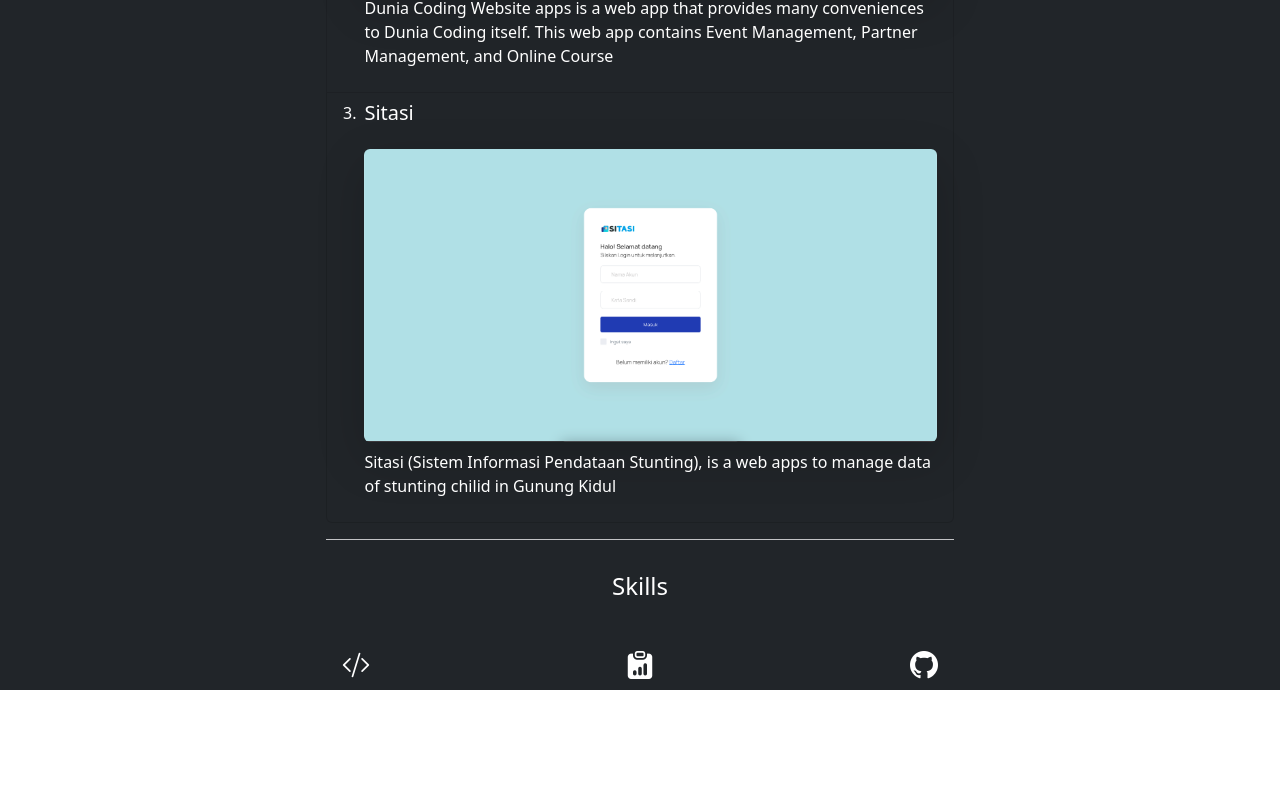
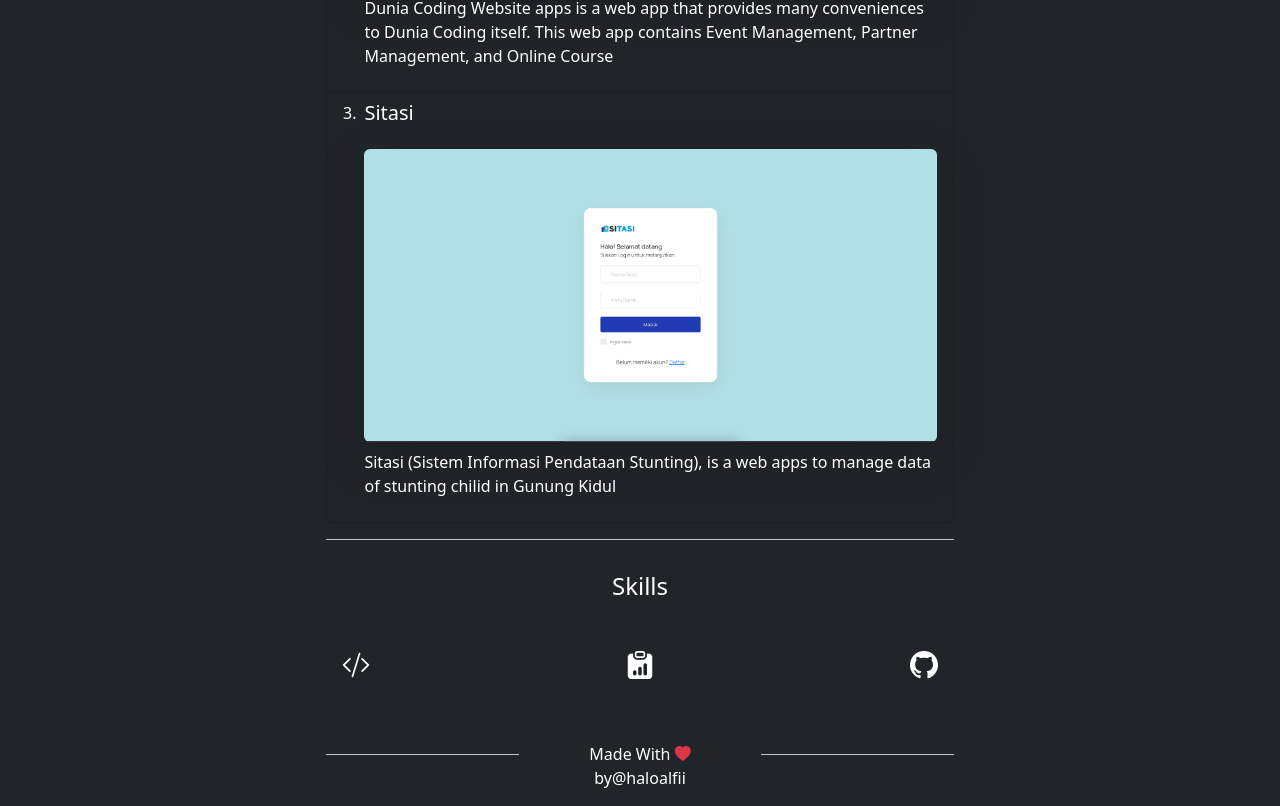
Before and after one commit to haloalfii/haloalfii-React, a React (Create React App) app: page / in a window 1280 px wide. Shown: the part 1369-2175 px from the top of the page. Before the commit the page ends 2059 px from the top, so only its background shows below. Built offline with nearby package versions, Linux system fonts and the light colour scheme.

Commit message:
Fotoer Done

```diff
--- a/public/index.html
+++ b/public/index.html
@@ -23,7 +23,7 @@
       work correctly both with client-side routing and a non-root public URL.
       Learn how to configure a non-root public URL by running `npm run build`.
     -->
-  <title>React App</title>
+  <title>React Portofolio</title>
 </head>
 
 <body>
--- a/src/App.js
+++ b/src/App.js
@@ -4,6 +4,7 @@ import { RecentWork } from "./components/RecentWork";
 import { useState } from "react";
 import { Line } from "./components/Line";
 import { Skills } from "./components/Skills";
+import { Footer } from "./components/Footer";
 
 function App() {
     const [profiles, setProfiles] = useState({
@@ -22,6 +23,7 @@ function App() {
             <RecentWork />
             <Line />
             <Skills />
+            <Footer />
         </div>
     );
 }
--- /dev/null
+++ b/src/components/Footer.js
@@ -0,0 +1,29 @@
+import React from "react";
+
+export const Footer = () => {
+    return (
+        <div>
+            <div className='row mt-5'>
+                <div className='col-lg-3'></div>
+                <div className='col-lg-2'>
+                    <hr className='border-light border-3 opacity-75'></hr>
+                </div>
+                <div className='col-lg-2'>
+                    <p className='text-center text-white mt-1'>
+                        Made With{" "}
+                        <i className='bi bi-heart-fill text-danger'></i> by
+                        <a
+                            href='https://github.com/haloalfii'
+                            className='text-white text-decoration-none'>
+                            @haloalfii
+                        </a>
+                    </p>
+                </div>
+                <div className='col-lg-2'>
+                    <hr className='border-light border-3 opacity-75'></hr>
+                </div>
+                <div className='col-lg-3'></div>
+            </div>
+        </div>
+    );
+};
```
